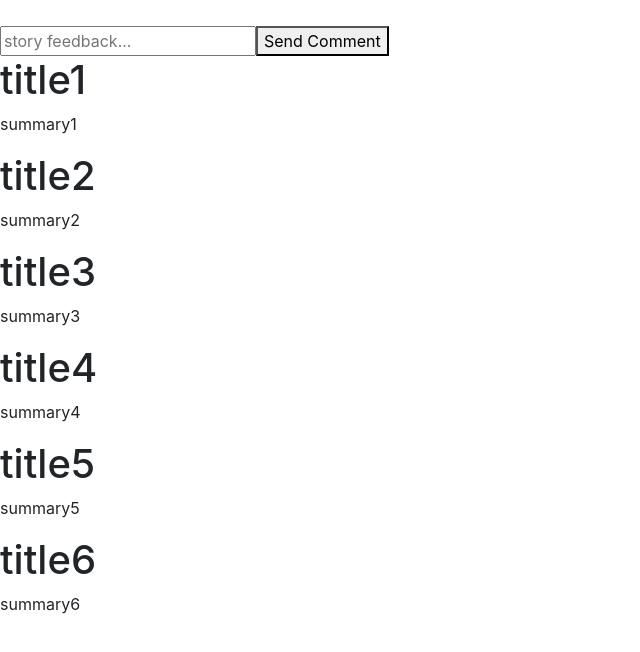
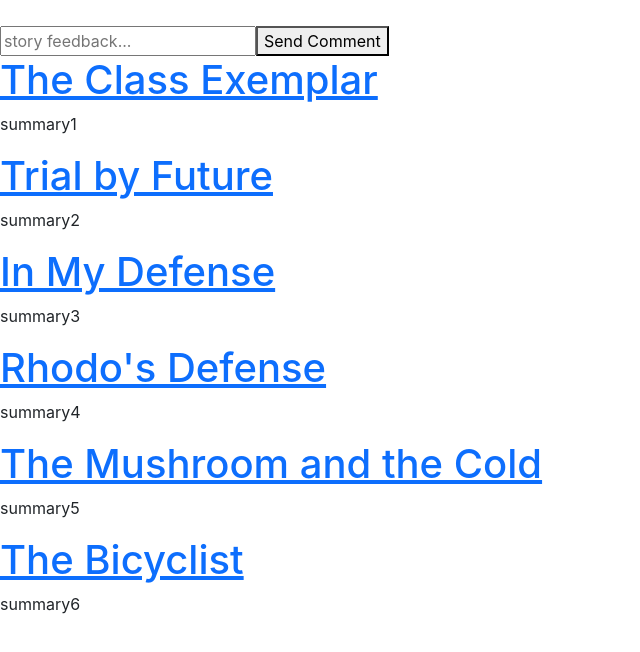
Before and after one commit to johnmcneil/johnmcneil.github.io, a React (Create React App) app: page /writing in a window 1280 px wide. Shown: the top 652 px of the page, without its empty margins (0-640 px from the left). Built offline with nearby package versions, Linux system fonts and the light colour scheme.

Commit message:
filled in some of story-data.json

```diff
--- a/src/components/Story.js
+++ b/src/components/Story.js
@@ -4,11 +4,12 @@ import React from 'react';
 export default function Story({
 	id,
 	title,
-	summary
+	summary,
+	link
 }) {
 	return (
 		<section>
-			<h1>{title}</h1>
+			<h1><a href={link}>{title}</a></h1>
 			<p>{summary}</p>
 		</section>
 	);
--- a/src/story-data.json
+++ b/src/story-data.json
@@ -1,38 +1,38 @@
 [
 	{
 		"id": "1",
-		"title": "title1",
+		"title": "The Class Exemplar",
 		"summary": "summary1",
-		"link": "href"
+		"link": "https://365tomorrows.com/2021/08/05/the-class-exemplar/"
 	},
 	{
 		"id": "2",
-		"title": "title2",
+		"title": "Trial by Future",
 		"summary": "summary2",
-		"link": "href"
+		"link": "https://365tomorrows.com/2021/08/04/trial-by-future/"
 	},
 	{
 		"id": "3",
-		"title": "title3",
+		"title": "In My Defense",
 		"summary": "summary3",
-		"link": "href"
+		"link": "https://365tomorrows.com/2021/08/01/in-my-defense/"
 	},
 	{
 		"id": "4",
-		"title": "title4",
+		"title": "Rhodo's Defense",
 		"summary": "summary4",
-		"link": "href"
+		"link": "http://bmpvoices.com/ab-terra-flash-fiction_issue-1/"
 	},
 	{
 		"id": "5",
-		"title": "title5",
+		"title": "The Mushroom and the Cold",
 		"summary": "summary5",
-		"link": "href"
+		"link": "https://365tomorrows.com/2020/12/27/the-mushroom-and-the-cold/"
 	},
 	{
 		"id": "6",
-		"title": "title6",
+		"title": "The Bicyclist",
 		"summary": "summary6",
-		"link": "href"
+		"link": "https://365tomorrows.com/2020/12/17/the-bicyclist/"
 	}
 ]
```
